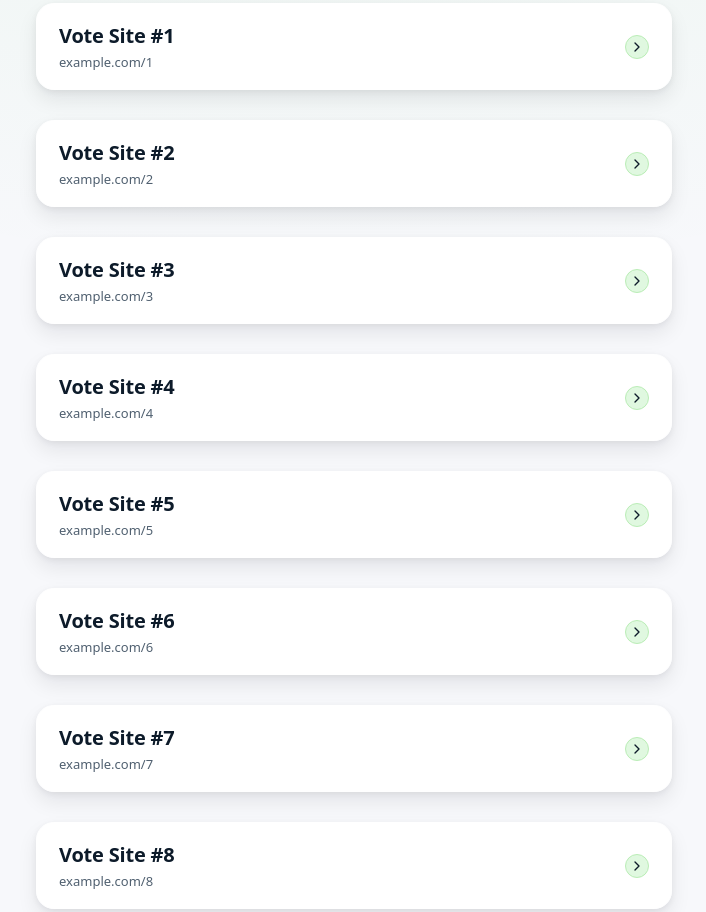
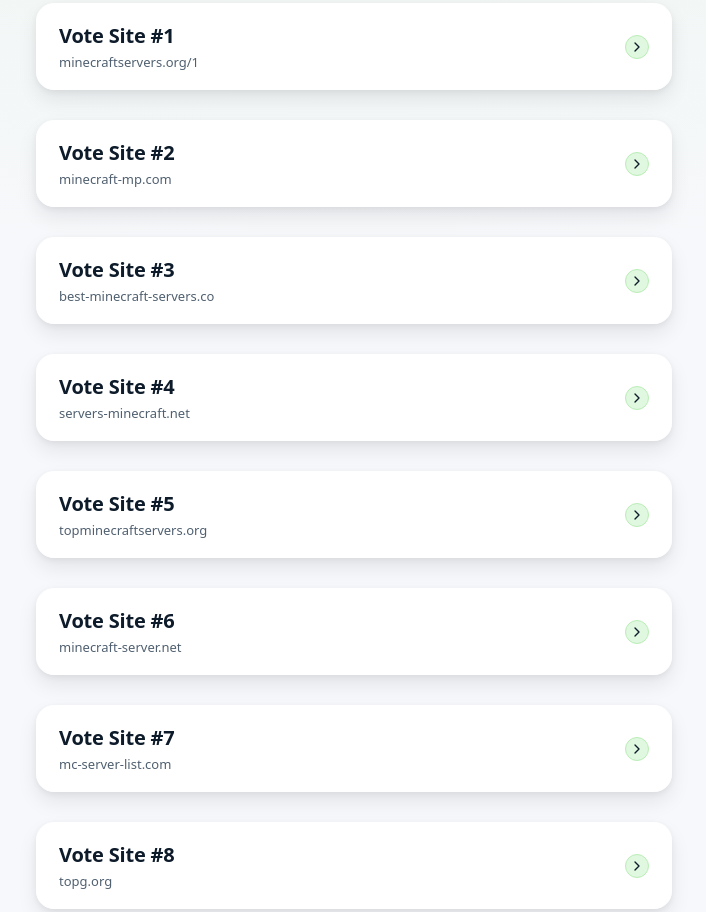
Before and after one commit to FewerNetwork/VoteSites, a plain HTML site: page index.html in a window 1280 px wide. Shown: the part 310-1222 px from the top of the page, without its empty margins (286-992 px from the left). Drawn offline with Linux system fonts and the light colour scheme.

Commit message:
Add sites

```diff
--- a/index.html
+++ b/index.html
@@ -164,80 +164,80 @@
     </header>
 
     <section class="cards" aria-label="Vote site links">
-      <a class="card" href="https://example.com/1" rel="noopener" target="_blank" aria-label="Open Vote Site 1">
+      <a class="card" href="https://minecraftservers.org/vote/633766" rel="noopener" target="_blank" aria-label="Open Vote Site 1">
         <div>
           <div class="title">Vote Site #1</div>
-          <div class="meta">example.com/1</div>
+          <div class="meta">minecraftservers.org/1</div>
         </div>
         <div class="chev" aria-hidden="true">
           <svg width="16" height="16" viewBox="0 0 24 24" fill="none" stroke="currentColor" stroke-width="2" stroke-linecap="round" stroke-linejoin="round" aria-hidden="true"><path d="M9 18l6-6-6-6"/></svg>
         </div>
       </a>
 
-      <a class="card" href="https://example.com/2" rel="noopener" target="_blank" aria-label="Open Vote Site 2">
+      <a class="card" href="https://minecraft-mp.com/server/326886/vote/" rel="noopener" target="_blank" aria-label="Open Vote Site 2">
         <div>
           <div class="title">Vote Site #2</div>
-          <div class="meta">example.com/2</div>
+          <div class="meta">minecraft-mp.com</div>
         </div>
         <div class="chev" aria-hidden="true">
           <svg width="16" height="16" viewBox="0 0 24 24" fill="none" stroke="currentColor" stroke-width="2" stroke-linecap="round" stroke-linejoin="round"><path d="M9 18l6-6-6-6"/></svg>
         </div>
       </a>
 
-      <a class="card" href="https://example.com/3" rel="noopener" target="_blank" aria-label="Open Vote Site 3">
+      <a class="card" href="https://best-minecraft-servers.co/server-fewer-network.20741/vote" rel="noopener" target="_blank" aria-label="Open Vote Site 3">
         <div>
           <div class="title">Vote Site #3</div>
-          <div class="meta">example.com/3</div>
+          <div class="meta">best-minecraft-servers.co</div>
         </div>
         <div class="chev" aria-hidden="true">
           <svg width="16" height="16" viewBox="0 0 24 24" fill="none" stroke="currentColor" stroke-width="2" stroke-linecap="round" stroke-linejoin="round"><path d="M9 18l6-6-6-6"/></svg>
         </div>
       </a>
 
-      <a class="card" href="https://example.com/4" rel="noopener" target="_blank" aria-label="Open Vote Site 4">
+      <a class="card" href="https://servers-minecraft.net/server-fewer-network.26181/vote" rel="noopener" target="_blank" aria-label="Open Vote Site 4">
         <div>
           <div class="title">Vote Site #4</div>
-          <div class="meta">example.com/4</div>
+          <div class="meta">servers-minecraft.net</div>
         </div>
         <div class="chev" aria-hidden="true">
           <svg width="16" height="16" viewBox="0 0 24 24" fill="none" stroke="currentColor" stroke-width="2" stroke-linecap="round" stroke-linejoin="round"><path d="M9 18l6-6-6-6"/></svg>
         </div>
       </a>
 
-      <a class="card" href="https://example.com/5" rel="noopener" target="_blank" aria-label="Open Vote Site 5">
+      <a class="card" href="https://topminecraftservers.org/vote/25826" rel="noopener" target="_blank" aria-label="Open Vote Site 5">
         <div>
           <div class="title">Vote Site #5</div>
-          <div class="meta">example.com/5</div>
+          <div class="meta">topminecraftservers.org</div>
         </div>
         <div class="chev" aria-hidden="true">
           <svg width="16" height="16" viewBox="0 0 24 24" fill="none" stroke="currentColor" stroke-width="2" stroke-linecap="round" stroke-linejoin="round"><path d="M9 18l6-6-6-6"/></svg>
         </div>
       </a>
 
-      <a class="card" href="https://example.com/6" rel="noopener" target="_blank" aria-label="Open Vote Site 6">
+      <a class="card" href="https://minecraft-server.net/vote/Fewer-Network/" rel="noopener" target="_blank" aria-label="Open Vote Site 6">
         <div>
           <div class="title">Vote Site #6</div>
-          <div class="meta">example.com/6</div>
+          <div class="meta">minecraft-server.net</div>
         </div>
         <div class="chev" aria-hidden="true">
           <svg width="16" height="16" viewBox="0 0 24 24" fill="none" stroke="currentColor" stroke-width="2" stroke-linecap="round" stroke-linejoin="round"><path d="M9 18l6-6-6-6"/></svg>
         </div>
       </a>
 
-      <a class="card" href="https://example.com/7" rel="noopener" target="_blank" aria-label="Open Vote Site 7">
+      <a class="card" href="https://mc-server-list.com/server/1514-fewer-network/vote/" rel="noopener" target="_blank" aria-label="Open Vote Site 7">
         <div>
           <div class="title">Vote Site #7</div>
-          <div class="meta">example.com/7</div>
+          <div class="meta">mc-server-list.com</div>
         </div>
         <div class="chev" aria-hidden="true">
           <svg width="16" height="16" viewBox="0 0 24 24" fill="none" stroke="currentColor" stroke-width="2" stroke-linecap="round" stroke-linejoin="round"><path d="M9 18l6-6-6-6"/></svg>
         </div>
       </a>
 
-      <a class="card" href="https://example.com/8" rel="noopener" target="_blank" aria-label="Open Vote Site 8">
+      <a class="card" href="https://topg.org/minecraft-servers/server-659351" rel="noopener" target="_blank" aria-label="Open Vote Site 8">
         <div>
           <div class="title">Vote Site #8</div>
-          <div class="meta">example.com/8</div>
+          <div class="meta">topg.org</div>
         </div>
         <div class="chev" aria-hidden="true">
           <svg width="16" height="16" viewBox="0 0 24 24" fill="none" stroke="currentColor" stroke-width="2" stroke-linecap="round" stroke-linejoin="round"><path d="M9 18l6-6-6-6"/></svg>
```
